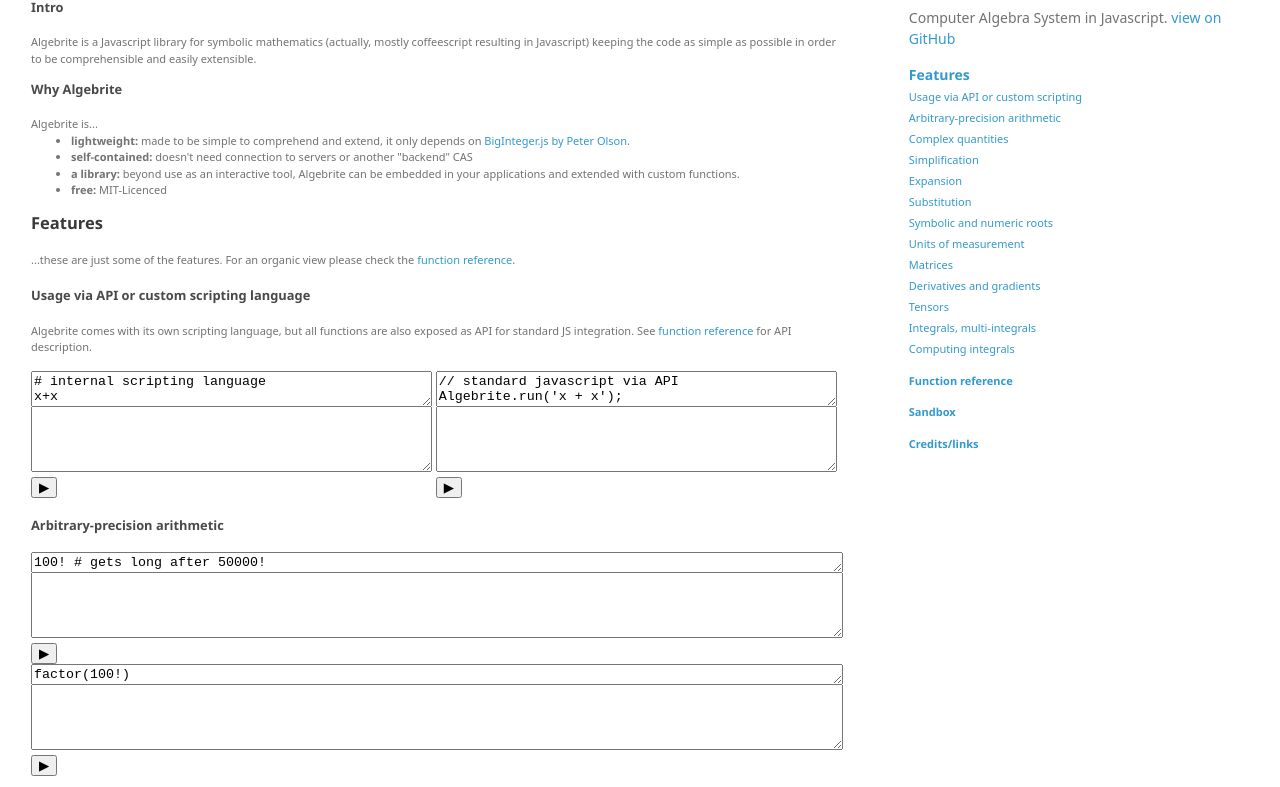
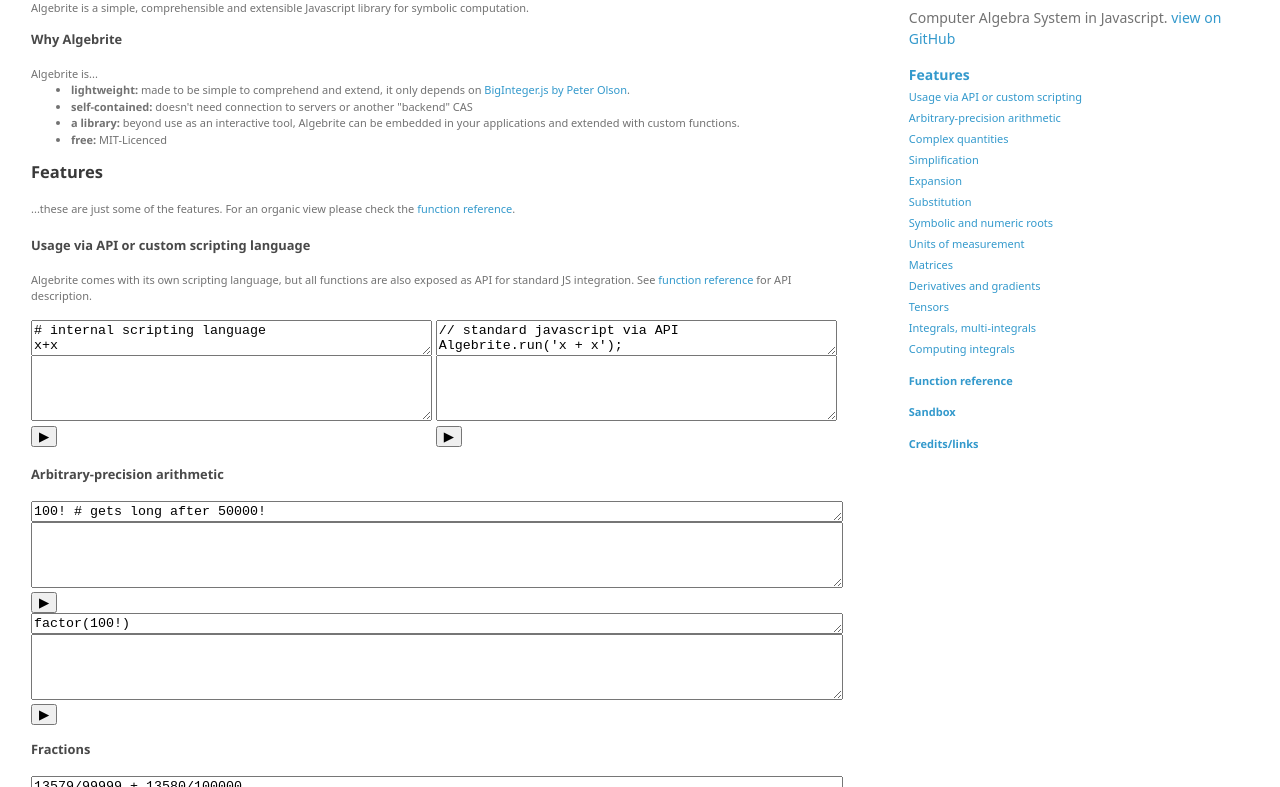
Before and after one commit to davidedc/Algebrite-website, a website: page index.html in a window 1280 px wide. Shown: the part 103-890 px from the top of the page. Drawn offline with Linux system fonts and the light colour scheme; a web font is replaced by a local one.

Commit message:
simplifying first paragraph and removing invisible header

```diff
--- a/index.html
+++ b/index.html
@@ -53,9 +53,8 @@
 
       </header>
       <section>
-        <h3>
-<a id="welcome-to-github-pages" class="anchor" href="#welcome-to-github-pages" aria-hidden="true"><span aria-hidden="true" class="octicon octicon-link"></span></a>Intro</h3>
-<p>Algebrite is a Javascript library for symbolic mathematics (actually, mostly coffeescript resulting in Javascript) keeping the code as simple as possible in order to be comprehensible and easily extensible.</p>
+
+<p>Algebrite is a simple, comprehensible and extensible Javascript library for symbolic computation.</p>
 
 
 <h3>
```
